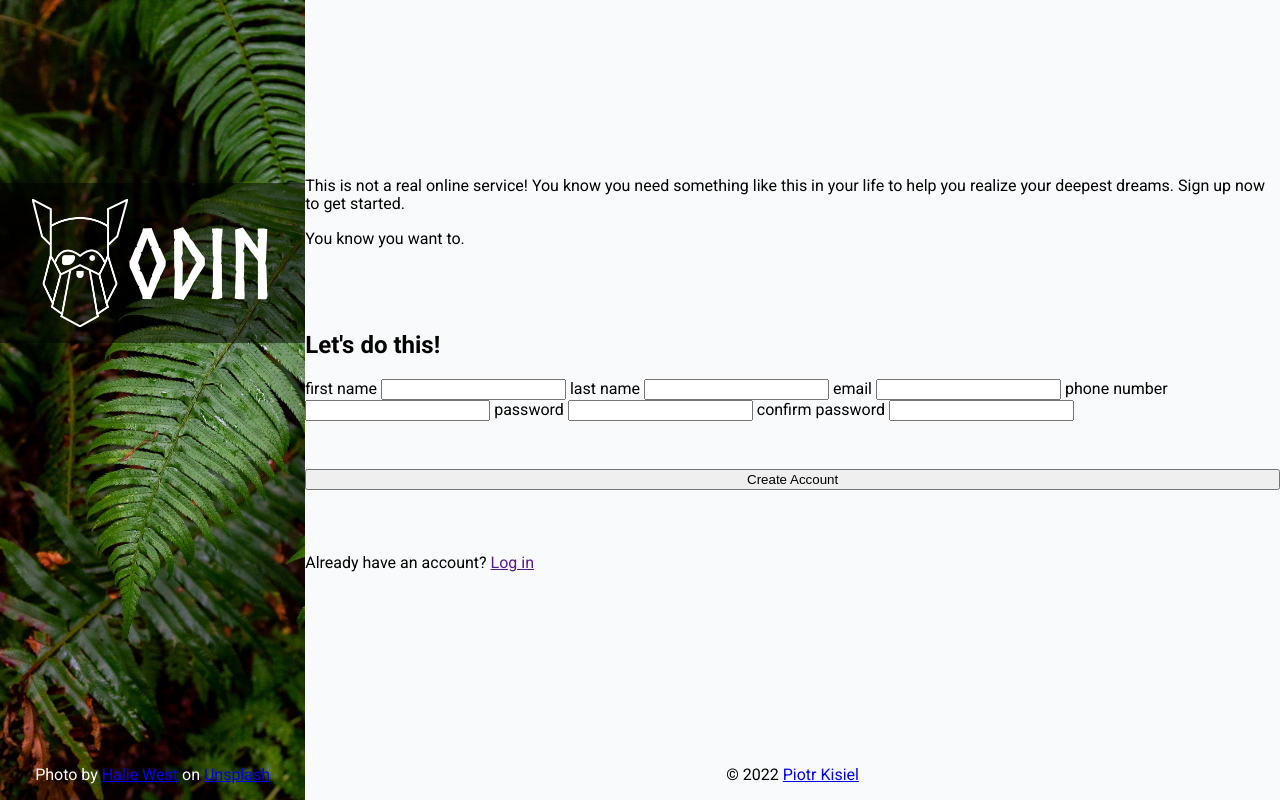
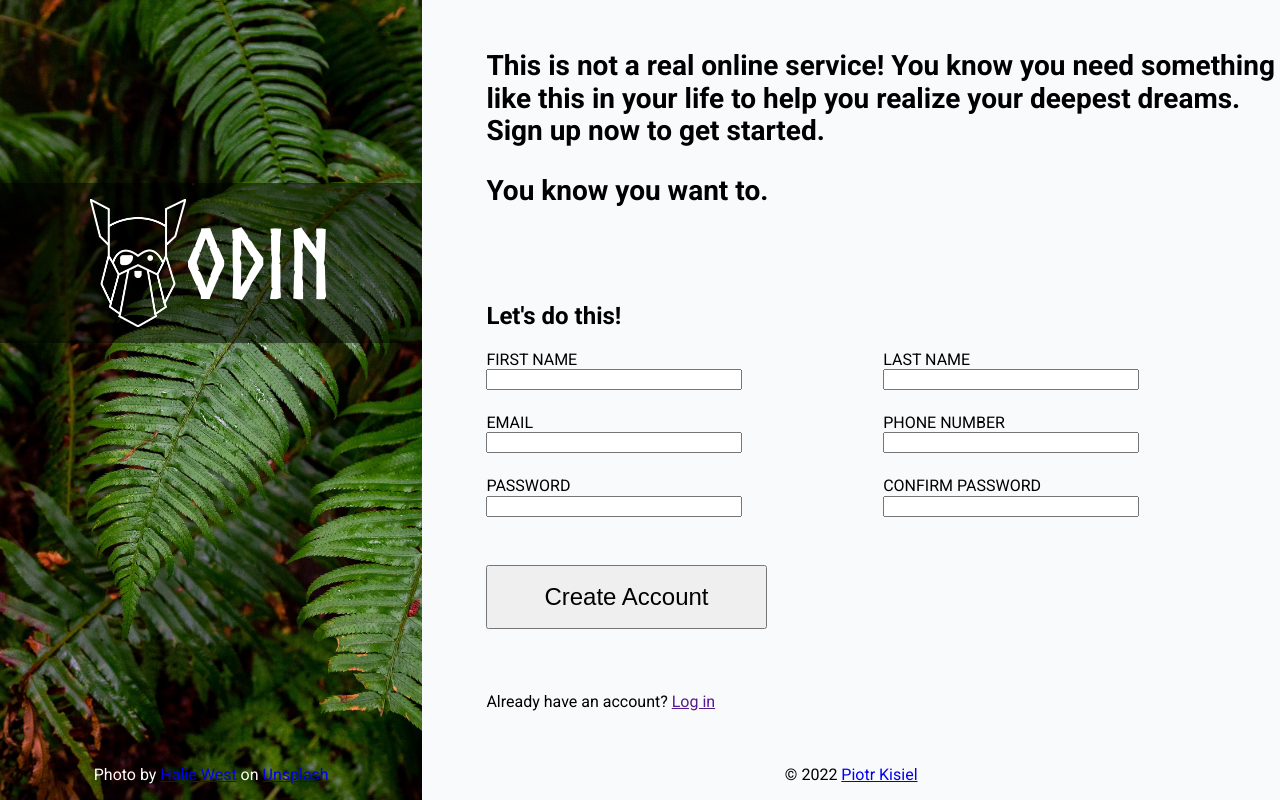
Before and after one commit to pietyr/sign-up-form, a plain HTML site: page index.html in a window 1280 px wide. Drawn offline with Linux system fonts and the light colour scheme.

Commit message:
feat: basic styling and layout for form

```diff
--- a/css/style.css
+++ b/css/style.css
@@ -39,7 +39,7 @@ header {
 	display: flex;
 	flex-direction: column;
 	justify-content: center;
-	width: 40%;
+	min-width: 33%;
 	background-size: cover;
 	color: var(--white);
 }
@@ -91,6 +91,47 @@ form {
 	gap: 3rem;
 }
 
+form > section,
+form > p {
+	padding-left: 4rem;
+}
+
+button {
+	margin-left: 4rem;
+	padding: 1rem 3.5rem;
+	font-size: 1.5rem;
+	width: fit-content;
+}
+
+section.intro {
+	font-size: 1.75rem;
+	font-weight: 700;
+}
+
+section.intro > p,
+div.label-wrapper {
+	max-width: 800px;
+}
+
+div.label-wrapper {
+	display: grid;
+	grid-template-columns: repeat(2, 1fr);
+	grid-template-rows: repeat(3, 1fr);
+	row-gap: 1.5rem;
+}
+label {
+	display: flex;
+	flex-direction: column;
+}
+
+label span {
+	text-transform: uppercase;
+}
+
+label input {
+	max-width: 16rem;
+}
+
 footer {
 	flex-grow: 0;
 	text-align: center;
--- a/index.html
+++ b/index.html
@@ -38,7 +38,7 @@
 		<div class="content-wrapper">
 			<main>
 				<form action="">
-					<section>
+					<section class="intro">
 						<p>
 							This is not a real online service! You know you need
 							something like this in your life to help you realize
@@ -50,6 +50,7 @@
 
 					<section>
 						<h2>Let's do this!</h2>
+						<div class="label-wrapper">
 							<label>
 								<span>first name</span>
 								<input type="text" autocomplete="given-name" />
@@ -80,6 +81,7 @@
 									autocomplete="new-password"
 								/>
 							</label>
+						</div>
 					</section>
 					<button type="submit">Create Account</button>
 					<p>Already have an account? <a href="">Log in</a></p>
```
Lines whose indentation alone changed are shown as unchanged.
